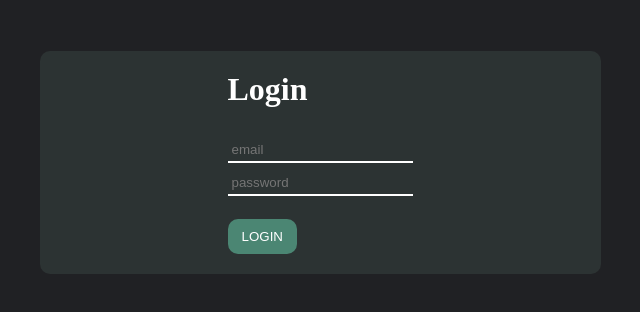
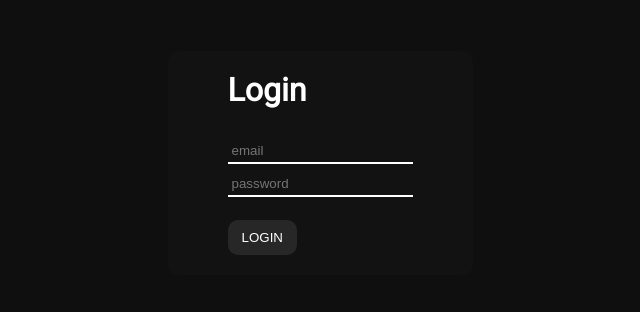
Before and after one commit to OpenWorksDev/Revision, a Next.js app: page /login in a window 1280 px wide. Shown: the top 312 px of the page, without its empty margins (320-960 px from the left). Built offline with nearby package versions, Linux system fonts and the light colour scheme.

Commit message:
Better dark theme

```diff
--- a/src/styles/auth.module.css
+++ b/src/styles/auth.module.css
@@ -6,18 +6,17 @@
 .main-wrapper {
   width: fit-content;
   text-align: center;
-  background-color: #2c3333;
   border-radius: 10px;
   margin: 0;
   margin-top: 4%;
   margin-inline: auto;
   padding: 20px;
   padding-inline: 60px;
+  background: #121212
 }
 
 .sub-wrapper {
   width: fit-content;
-  padding-inline: 10vw;
   text-align: left;
 }
 
@@ -56,13 +55,14 @@
   margin-top: 20px;
   padding: 10px;
   padding-inline: 14px;
-  background-color: #4b8673;
+  background-color: #272727;
   border: none;
   border-radius: 10px;
+  transition: all .15s
 }
 
 .btn-submit:hover {
-  box-shadow: 0 0 0 1px aquamarine, inset 0 0 0 1px #fff;
+  background-color: #3d3d3d;
 }
 
 .break-div {
--- a/src/styles/globals.css
+++ b/src/styles/globals.css
@@ -1,6 +1,9 @@
+@import url('https://fonts.googleapis.com/css2?family=Roboto&display=swap');
+
 :root {
-    --dark-main: #202124;
+    --dark-main: #0f0f0f;
 }
+
 
 html,
 body {
@@ -8,7 +11,7 @@ body {
     background-color: var(--dark-main);
     padding: 0;
     margin: 0;
-    /* font-family: ; */
+    font-family: Roboto;
 }
 
 a {
```
